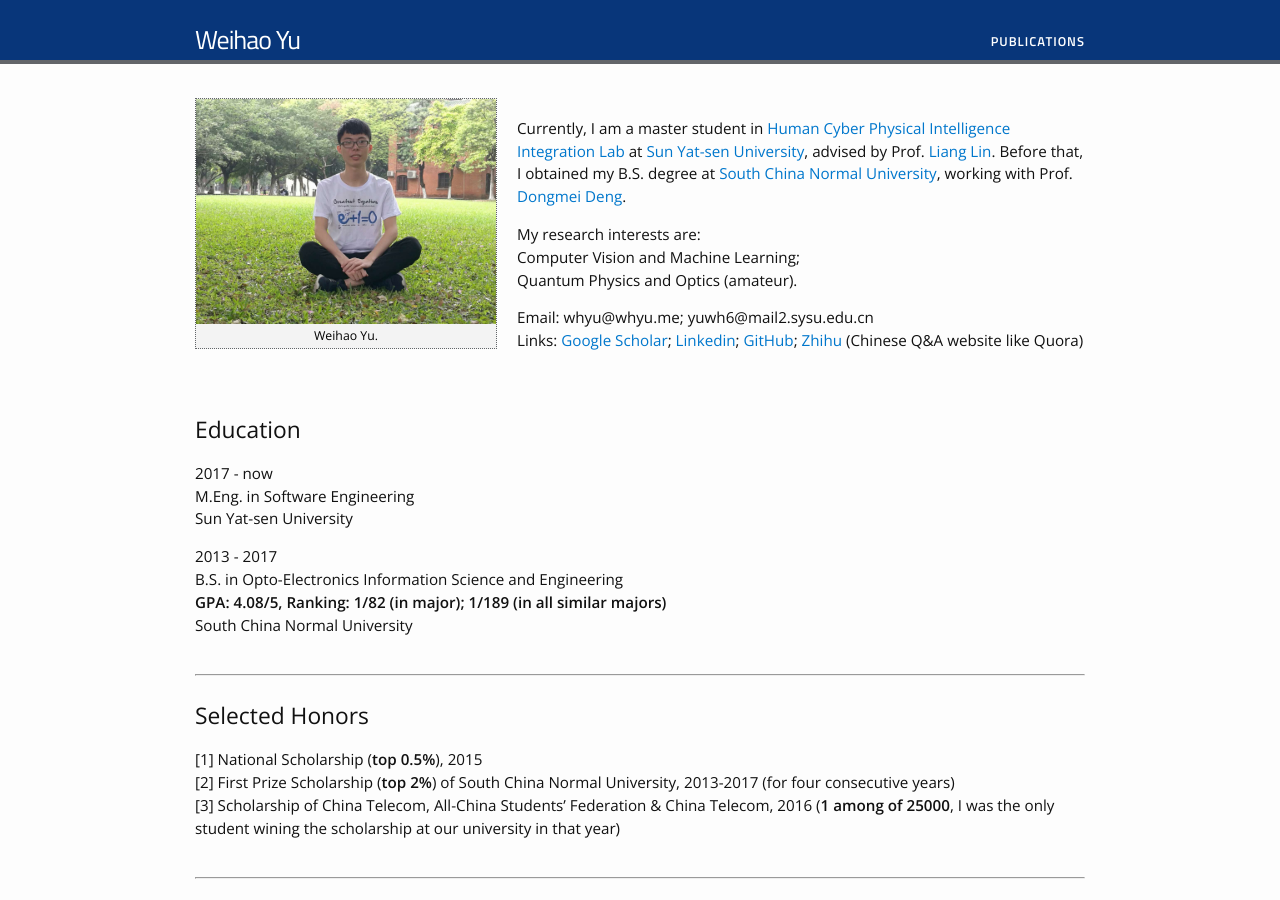
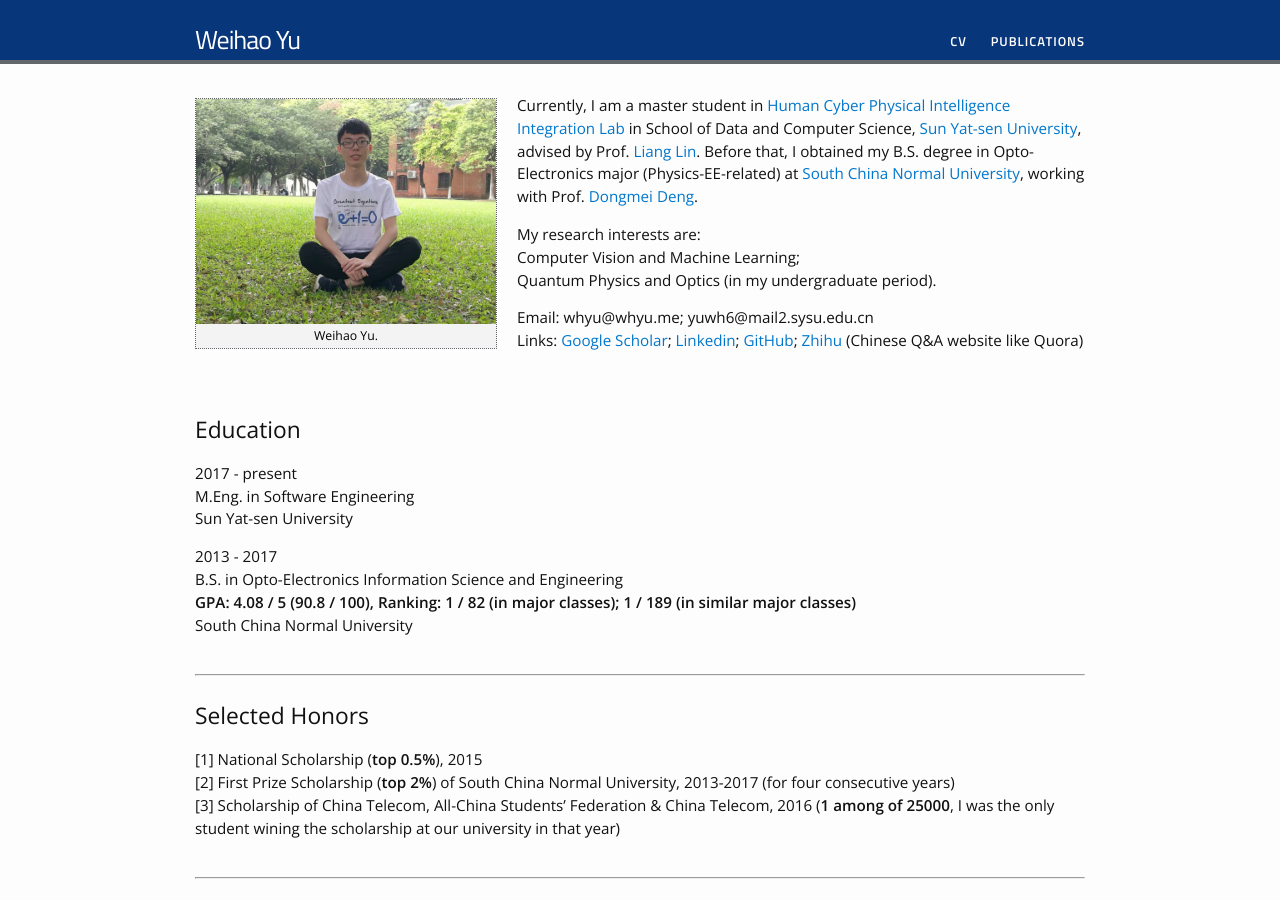
Before and after one commit to yuweihao/yuweihao.github.io, a Jekyll site: the page built from index.html, in a window 1280 px wide and 900 px high. Built offline with Jekyll 4.4.1, drawn with Linux system fonts in a browser that asks for light colours.

Commit message:
add my cv

```diff
--- a/_data/menu.yml
+++ b/_data/menu.yml
@@ -1,4 +1,6 @@
 
+- title: "CV"
+  href: "/cv/"
 - title: "Publications"
   href: "/publications/"
 #- title: "Tutorials"
--- a/index.html
+++ b/index.html
@@ -12,13 +12,20 @@ layout: default
 <!-- <h2>Bio</h2> -->
 
 
-<br>
+
 <p>
-Currently, I am a master student in <a href="http://www.sysu-hcp.net/" target="_blank" rel="external">Human Cyber Physical Intelligence Integration Lab</a> at  <a href="http://www.sysu.edu.cn/" target="_blank" rel="external"> Sun Yat-sen University</a>, advised by Prof. <a href="http://www.linliang.net/" target="_blank" rel="external">Liang Lin</a>. Before that, I obtained my B.S. degree at <a href="http://www.scnu.edu.cn/" target="_blank" rel="external"> South China Normal University</a>, working with Prof. <a href="https://www.researchgate.net/profile/Dongmei_Deng" target="_blank" rel="external">Dongmei Deng</a>.</p>
+Currently, I am a master student in
+<a href="http://www.sysu-hcp.net/" target="_blank" rel="external">Human Cyber Physical Intelligence Integration Lab</a> in
+School of Data and Computer Science,
+<a href="http://www.sysu.edu.cn/" target="_blank" rel="external"> Sun Yat-sen University</a>,
+advised by Prof. <a href="http://www.linliang.net/" target="_blank" rel="external">Liang Lin</a>.
+Before that, I obtained my B.S. degree in Opto-Electronics major (Physics-EE-related) at
+<a href="http://www.scnu.edu.cn/" target="_blank" rel="external"> South China Normal University</a>,
+working with Prof. <a href="https://www.researchgate.net/profile/Dongmei_Deng" target="_blank" rel="external">Dongmei Deng</a>.</p>
 <p>
 My research interests are: <br>
 Computer Vision and Machine Learning; <br>
-Quantum Physics and Optics (amateur).</p>
+Quantum Physics and Optics (in my undergraduate period).</p>
 <p>
 Email: whyu@whyu.me; yuwh6@mail2.sysu.edu.cn<br>
 
@@ -29,13 +36,13 @@ Links:
 <br>
 <br>
 <h2>Education</h2>
-<p>2017 - now<br>
+<p>2017 - present<br>
 M.Eng. in Software Engineering<br>
 Sun Yat-sen University</p>
 
 <p>2013 - 2017<br>
 B.S. in Opto-Electronics Information Science and Engineering<br>
-<strong>GPA: 4.08/5, Ranking: 1/82 (in major); 1/189 (in all similar majors)</strong><br>
+<strong>GPA: 4.08 / 5 (90.8 / 100), Ranking: 1 / 82 (in major classes); 1 / 189 (in similar major classes)</strong><br>
 South China Normal University</p>
 
 
```
Also changed, not shown: cv.md (added, +11 -0 lines), 11 other files.
